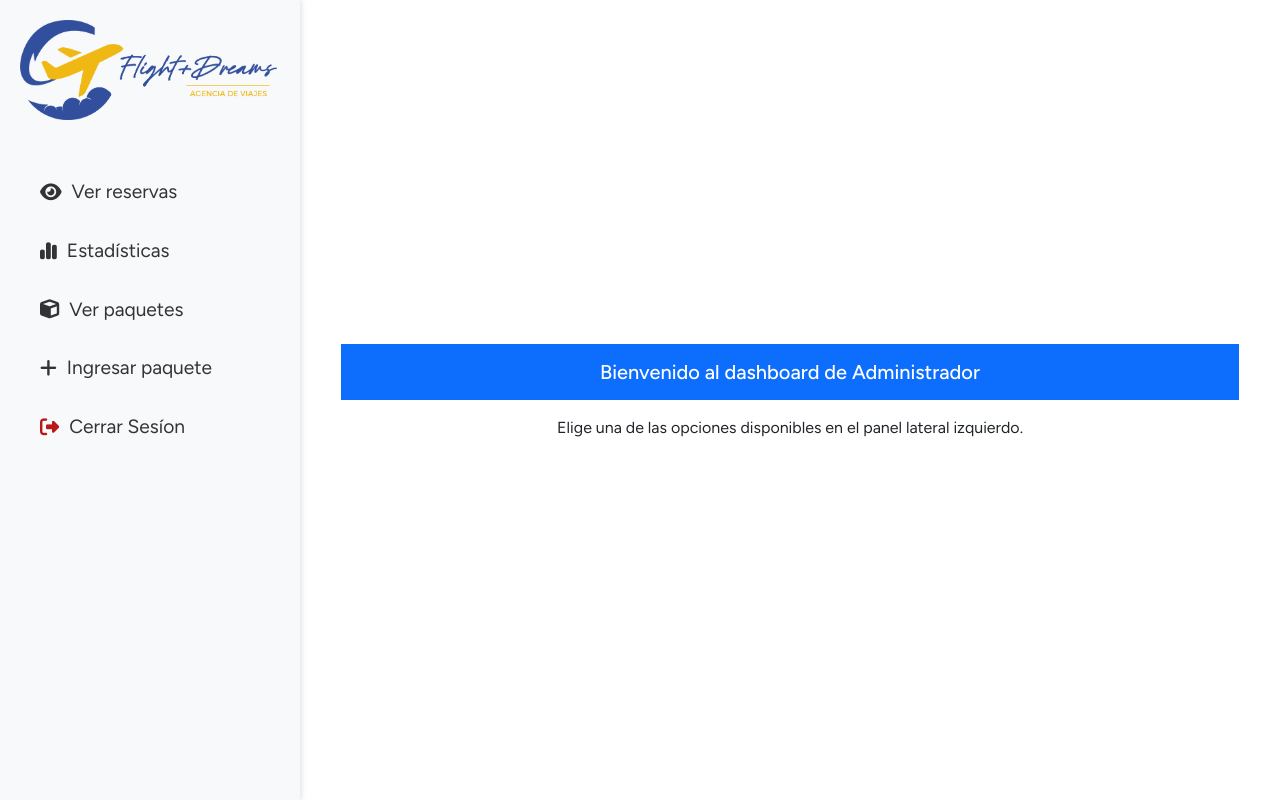
After one commit to balgxmr/flightdreams, a PHP site: page /views/admin/estadisticas.php in a window 1280 px wide. The commit adds this page. Run offline with PHP 8.4, Linux system fonts and the light colour scheme; the visitor is signed in with stand-in values (Sample User, id 1); some libraries are stand-ins or nearby versions.

Commit message:
Cook bro

```diff
--- a/public/css/style.css
+++ b/public/css/style.css
@@ -76,13 +76,21 @@ body {
   font-weight: 500;
   padding: 2rem;
   text-decoration: none;
+  display: flex;
+  align-items: center;
+  gap: 8px;
+  text-decoration: none;
 }
 .header--link p {
-  margin-bottom: 0;
+  margin: 0;
 }
 .header--link:hover {
   color: var(--negro);
   text-decoration: underline;
+}
+.header--link i {
+  font-size: 1.2rem;
+  line-height: 1;
 }
 
 .carousel-container {
@@ -224,10 +232,11 @@ body {
   display: flex;
   justify-content: center;
   align-items: center;
+  margin-top: 2rem;
 }
 .services-container-img img {
   width: auto;
-  height: 180px;
+  height: 110px;
 }
 
 /* FOOTER */
@@ -406,13 +415,13 @@ body {
   padding: 20px;
 }
 .dashboardSidebar .logo img {
-  width: 200px;
-  height: auto;
-  padding-bottom: 3rem;
+  width: auto;
+  height: 100px;
 }
 
 .menu {
   flex-grow: 1;
+  margin-top: 3rem;
 }
 .menu a {
   display: flex;
--- /dev/null
+++ b/views/admin/estadisticas.php
@@ -0,0 +1,47 @@
+<?php
+  require_once __DIR__ . '/../../config/config.php';
+
+  // Comprobar si la sesión ya está iniciada
+  if (session_status() == PHP_SESSION_NONE) {
+      session_start();
+  }
+  verificarSesionAdmin();
+?>
+
+<!DOCTYPE html>
+<html lang="en">
+  <head>
+    <meta charset="UTF-8" />
+    <meta name="viewport" content="width=device-width, initial-scale=1.0" />
+    <title>Dashboard</title>
+    <!-- Google Fonts -->
+    <link rel="preconnect" href="https://fonts.googleapis.com" />
+    <link rel="preconnect" href="https://fonts.gstatic.com" crossorigin />
+    <link href="https://fonts.googleapis.com/css2?family=Figtree:ital,wght@0,300..900;1,300..900&family=Inter:ital,opsz,wght@0,14..32,100..900;1,14..32,100..900&display=swap" rel="stylesheet" />
+    <link href="https://fonts.googleapis.com/css2?family=Dancing+Script:wght@400..700&family=Figtree:ital,wght@0,300..900;1,300..900&family=Inter:ital,opsz,wght@0,14..32,100..900;1,14..32,100..900&display=swap" rel="stylesheet" />
+    <!-- CSS -->
+    <link rel="stylesheet" href="../../public/css/style.css" />
+    <!-- Bootstrap -->
+    <link href="https://cdn.jsdelivr.net/npm/bootstrap@5.3.3/dist/css/bootstrap.min.css" rel="stylesheet" integrity="sha384-QWTKZyjpPEjISv5WaRU9OFeRpok6YctnYmDr5pNlyT2bRjXh0JMhjY6hW+ALEwIH" crossorigin="anonymous" />
+    <!-- Iconos: Font-Awesome -->
+    <script src="https://kit.fontawesome.com/5ddbd215bf.js" crossorigin="anonymous"></script>
+  </head>
+  <body class="gridContainer">
+    <?php include '../../views/aside-admin.php'?>
+
+    <main class="mainContent dashboardMain">
+      <div class="container-fluid">
+        <section class="mainContainerAdmin">
+          <div class="paddingContentAdmin">
+            <div class="bg-primary text-white text-center p-3 mb-3">
+              <h5 class="m-0">Bienvenido al dashboard de Administrador</h5>
+            </div>
+            <p class="text-center">Elige una de las opciones disponibles en el panel lateral izquierdo.</p>
+            <!-- <img class="centeredImage" src="../../public/images/dashboard.png" alt=""> -->
+          </div>
+        </section>
+      </div>
+    </main>
+  <script src="https://cdn.jsdelivr.net/npm/bootstrap@5.3.3/dist/js/bootstrap.bundle.min.js" integrity="sha384-YvpcrYf0tY3lHB60NNkmXc5s9fDVZLESaAA55NDzOxhy9GkcIdslK1eN7N6jIeHz" crossorigin="anonymous"></script>
+  </body>
+</html>
--- a/views/admin/insertar-paquete.php
+++ b/views/admin/insertar-paquete.php
@@ -11,13 +11,13 @@
 <head>
   <meta charset="UTF-8">
   <meta name="viewport" content="width=device-width, initial-scale=1.0">
-  <title>Mis Reservas</title>
+  <title>Insertar Nuevo Paquete</title>
   <!-- Google Fonts -->
   <link rel="preconnect" href="https://fonts.googleapis.com">
   <link rel="preconnect" href="https://fonts.gstatic.com" crossorigin>
   <link href="https://fonts.googleapis.com/css2?family=Figtree:wght@300..900&family=Inter:wght@100..900&display=swap" rel="stylesheet">
   <!-- CSS -->
-  <link rel="stylesheet" href="../public/css/style.css">
+  <link rel="stylesheet" href="../../public/css/style.css">
   <!-- Bootstrap -->
   <link href="https://cdn.jsdelivr.net/npm/bootstrap@5.3.3/dist/css/bootstrap.min.css" rel="stylesheet" integrity="sha384-QWTKZyjpPEjISv5WaRU9OFeRpok6YctnYmDr5pNlyT2bRjXh0JMhjY6hW+ALEwIH" crossorigin="anonymous">
   <!-- Iconos: Font-Awesome -->
--- a/views/admin/paquetes-admin.php
+++ b/views/admin/paquetes-admin.php
@@ -12,7 +12,7 @@ verificarSesionAdmin();
 <head>
   <meta charset="UTF-8">
   <meta name="viewport" content="width=device-width, initial-scale=1.0">
-  <title>Mis Reservas</title>
+  <title>Ver Paquetes</title>
   <!-- Google Fonts -->
   <link rel="preconnect" href="https://fonts.googleapis.com">
   <link rel="preconnect" href="https://fonts.gstatic.com" crossorigin>
--- a/views/admin/reservas-admin.php
+++ b/views/admin/reservas-admin.php
@@ -11,7 +11,7 @@
 <head>
   <meta charset="UTF-8">
   <meta name="viewport" content="width=device-width, initial-scale=1.0">
-  <title>Mis Reservas</title>
+  <title>Historial de Reservas</title>
   <!-- Google Fonts -->
   <link rel="preconnect" href="https://fonts.googleapis.com">
   <link rel="preconnect" href="https://fonts.gstatic.com" crossorigin>
--- a/views/aside-admin.php
+++ b/views/aside-admin.php
@@ -7,10 +7,10 @@
     </div>
     <div class="menu">
       <a href="<?php echo BASE_URL; ?>config/routes.php?controller=admin&action=verReservasAdmin"><i class="fa-solid fa-eye"></i> Ver reservas</a>
-      <a href="#"><i class="fa-solid fa-chart-simple"></i> Estadísticas</a>
+      <a href="<?php echo BASE_URL; ?>views/admin/estadisticas.php"><i class="fa-solid fa-chart-simple"></i> Estadísticas</a>
       <a href="<?php echo BASE_URL; ?>config/routes.php?controller=admin&action=listarAdmin"><i class="fa-solid fa-cube"></i> Ver paquetes</a>
-      <a href="<?php echo BASE_URL; ?>views/admin/insertar-paquete.php"><i class="fa-solid fa-right-to-bracket"></i> Ingresar paquete</a>
-      <a href="<?php echo BASE_URL; ?>config/routes.php?controller=usuario&action=logout"><i class="fa-solid fa-clock"></i> Cerrar Sesíon</a>
+      <a href="<?php echo BASE_URL; ?>views/admin/insertar-paquete.php"><i class="fa-solid fa-plus"></i> Ingresar paquete</a>
+      <a href="<?php echo BASE_URL; ?>config/routes.php?controller=usuario&action=logout"><i class="fa-solid fa-right-from-bracket" style="color: #b81919;"></i> Cerrar Sesíon</a>
     </div>
   </div>
 </aside>
--- a/views/paquete/paquete-desc.php
+++ b/views/paquete/paquete-desc.php
@@ -3,7 +3,7 @@
   <head>
     <meta charset="UTF-8" />
     <meta name="viewport" content="width=device-width, initial-scale=1.0" />
-    <title>Reservar Paquete</title>
+    <title>Descripción del Paquete</title>
     <!-- Google Fonts -->
     <link rel="preconnect" href="https://fonts.googleapis.com" />
     <link rel="preconnect" href="https://fonts.gstatic.com" crossorigin />
--- a/views/servicios/autobuses.php
+++ b/views/servicios/autobuses.php
@@ -3,7 +3,7 @@
   <head>
     <meta charset="UTF-8" />
     <meta name="viewport" content="width=device-width, initial-scale=1.0" />
-    <title>Cotiza tu Destino</title>
+    <title>Autobuses - Cotiza</title>
     <!-- Google Fonts -->
     <link rel="preconnect" href="https://fonts.googleapis.com" />
     <link rel="preconnect" href="https://fonts.gstatic.com" crossorigin />
--- a/views/servicios/cruceros.php
+++ b/views/servicios/cruceros.php
@@ -3,7 +3,7 @@
   <head>
     <meta charset="UTF-8" />
     <meta name="viewport" content="width=device-width, initial-scale=1.0" />
-    <title>Cotiza tu Destino</title>
+    <title>Cruceros - Cotiza</title>
     <!-- Google Fonts -->
     <link rel="preconnect" href="https://fonts.googleapis.com" />
     <link rel="preconnect" href="https://fonts.gstatic.com" crossorigin />
--- a/views/servicios/hoteles.php
+++ b/views/servicios/hoteles.php
@@ -3,7 +3,7 @@
   <head>
     <meta charset="UTF-8" />
     <meta name="viewport" content="width=device-width, initial-scale=1.0" />
-    <title>Cotiza tu Destino</title>
+    <title>Hoteles - Cotiza</title>
     <!-- Google Fonts -->
     <link rel="preconnect" href="https://fonts.googleapis.com" />
     <link rel="preconnect" href="https://fonts.gstatic.com" crossorigin />
--- a/views/servicios/trenes.php
+++ b/views/servicios/trenes.php
@@ -3,7 +3,7 @@
   <head>
     <meta charset="UTF-8" />
     <meta name="viewport" content="width=device-width, initial-scale=1.0" />
-    <title>Cotiza tu Destino</title>
+    <title>Trenes - Cotiza</title>
     <!-- Google Fonts -->
     <link rel="preconnect" href="https://fonts.googleapis.com" />
     <link rel="preconnect" href="https://fonts.gstatic.com" crossorigin />
--- a/views/servicios/vuelos.php
+++ b/views/servicios/vuelos.php
@@ -3,7 +3,7 @@
   <head>
     <meta charset="UTF-8" />
     <meta name="viewport" content="width=device-width, initial-scale=1.0" />
-    <title>Cotiza tu Destino</title>
+    <title>Vuelos - Cotiza</title>
     <!-- Google Fonts -->
     <link rel="preconnect" href="https://fonts.googleapis.com" />
     <link rel="preconnect" href="https://fonts.gstatic.com" crossorigin />
```
Also changed, not shown: public/index.php (+14 -8 lines), views/about-us/about-us.php (+12 -12 lines), views/header.php (+6 -1 lines), public/images/flightsdreams-logo-clean.png (added).
